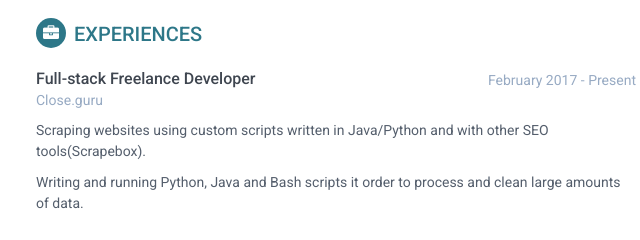
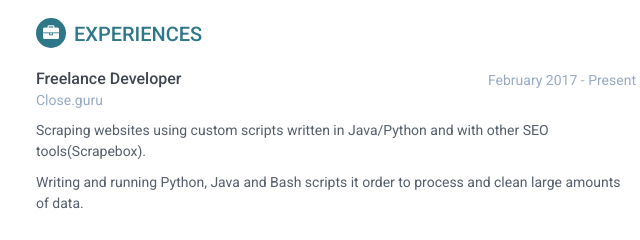
Before and after one commit to spopicdev/spopicdev.github.io, a plain HTML site: page index.html in a window 1280 px wide. Shown: the part 264-504 px from the top of the page, 184-824 px from the left. Drawn offline with Linux system fonts and the light colour scheme.

Commit message:
Update index.html

```diff
--- a/index.html
+++ b/index.html
@@ -100,7 +100,7 @@
                 <div class="item">
                     <div class="meta">
                         <div class="upper-row">
-                            <h3 class="job-title">Full-stack Freelance Developer</h3>
+                            <h3 class="job-title">Freelance Developer</h3>
                             <div class="time">February 2017 - Present</div>
                         </div><!--//upper-row-->
                         <div class="company">Close.guru</div>
```
